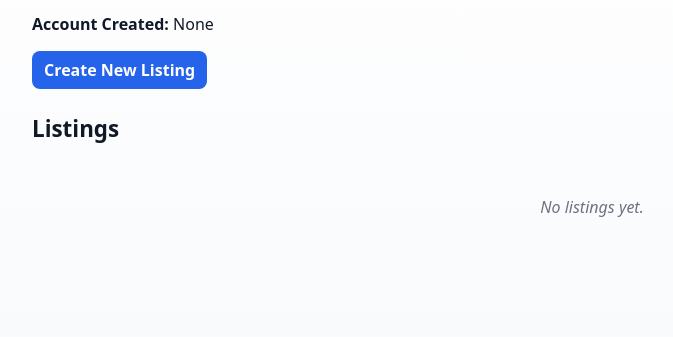
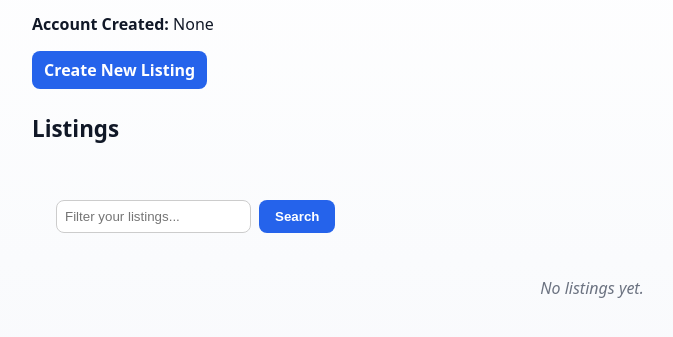
Before and after one commit to Kivi-Vuorilehto/tikawe_boot_sale_website, a Flask app: page /profile in a window 1280 px wide. Shown: the part 140-477 px from the top of the page, without its empty margins (48-721 px from the left). Run offline with Flask 3, Linux system fonts and the light colour scheme; the visitor is signed in with stand-in values (Sample User, id 1); data comes from the database, SQL or seed files in the repository; data that the repository does not hold is empty.

Commit message:
added simple title search word filter

```diff
--- a/app.py
+++ b/app.py
@@ -17,7 +17,8 @@
 
 @app.route("/")
 def index():
-    all_listings = listings.get_listings()
+    search = request.args.get("search")
+    all_listings = listings.get_listings(search=search)
 
     listings_with_images = []
     for l in all_listings:
@@ -123,8 +124,8 @@
 
     profile_id = session["user_id"]
     username, time_stamp = users.get_profile_info(profile_id)
-    user_listings = listings.get_user_listings(profile_id)
-
+    search = request.args.get("search")
+    user_listings = listings.get_listings(search=search)
     listings_with_images = []
     for l in user_listings:
         listing_dict = dict(l)
--- a/listings.py
+++ b/listings.py
@@ -3,9 +3,19 @@
 import db
 
 IMAGEURL = "static/uploads"
-def get_user_listings(user_id):
-    sql = "SELECT * FROM Listings WHERE user_id = ? AND status = 1 ORDER BY time_stamp DESC"
-    return db.query(sql, [user_id])
+
+def get_user_listings(user_id, category=None, search=None):
+    sql = "SELECT * FROM Listings WHERE user_id = ? AND status = 1"
+    params = [user_id]
+    if category:
+        sql += " AND category = ?"
+        params.append(category)
+    if search:
+        sql += " AND (title LIKE ? OR description LIKE ?)"
+        params.extend([f"%{search}%", f"%{search}%"])
+
+    sql += " ORDER BY time_stamp DESC"
+    return db.query(sql, params)
 
 
 def get_listings(category=None, search=None):
--- a/static/css/style.css
+++ b/static/css/style.css
@@ -101,12 +101,38 @@
 h4 { font-size: 1rem; }
 
 .empty-message {
-    margin: 20px 0;
-    text-align: center;
-    font-style: italic;
-    color: var(--muted);
+  margin: 20px 0;
+  text-align: center;
+  font-style: italic;
+  color: var(--muted);
 }
 
+.search-form {
+  display: flex;
+  gap: 8px;
+  padding-left: 24px;
+  padding-right: 24px;
+  padding-top: 24px;
+  padding-bottom: 24px;
+  max-width: 200px;
+}
+
+.search-form input[type="text"] {
+  flex: 1;
+  padding: 8px;
+  border-radius: 8px;
+  border: 1px solid #ccc;
+}
+
+.search-form button {
+  padding: 8px 16px;
+  border: none;
+  background-color: var(--accent);
+  color: white;
+  border-radius: 8px;
+  cursor: pointer;
+  max-width: 80px;
+}
 
 .listings, .listings-container {
   display: flex;
--- a/templates/index.html
+++ b/templates/index.html
@@ -1,5 +1,10 @@
 {% extends "base.html" %}
 {% block content %}
+
+<form method="get" action="{{ url_for('index') }}" class="search-form">
+    <input type="text" name="search" placeholder="Search listings..." value="{{ request.args.get('search', '') }}">
+    <button type="submit">Search</button>
+</form>
 
 {% if listings %}
 <div class="listings-container">
--- a/templates/profile.html
+++ b/templates/profile.html
@@ -8,8 +8,12 @@
     {% if session.get("user_id") == profile_id %}
         <a href="{{ url_for('create_listing') }}" class="btn">Create New Listing</a>
     {% endif %}
+    <h2>Listings</h2><br>
 
-    <h2>Listings</h2><br>
+    <form method="get" action="{{ url_for('profile', profile_id=profile_id) }}" class="search-form">
+        <input type="text" name="search" placeholder="Filter your listings..." value="{{ request.args.get('search', '') }}">
+        <button type="submit">Search</button>
+    </form>
 
     {% if listings %}
         <div class="listings-container">
```
Also changed, not shown: README.md.
